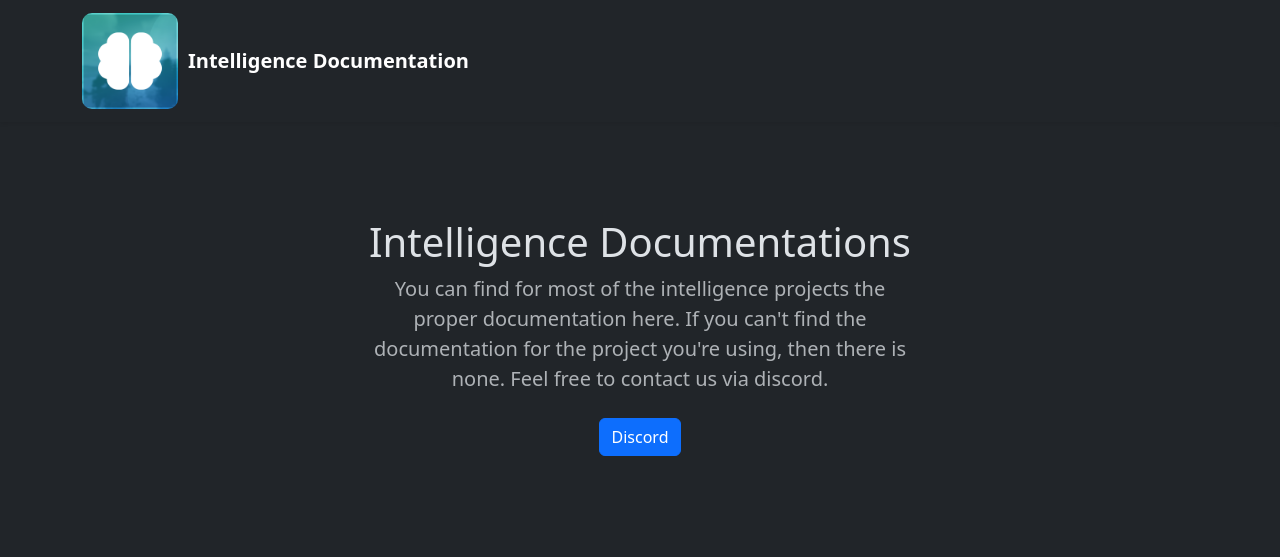
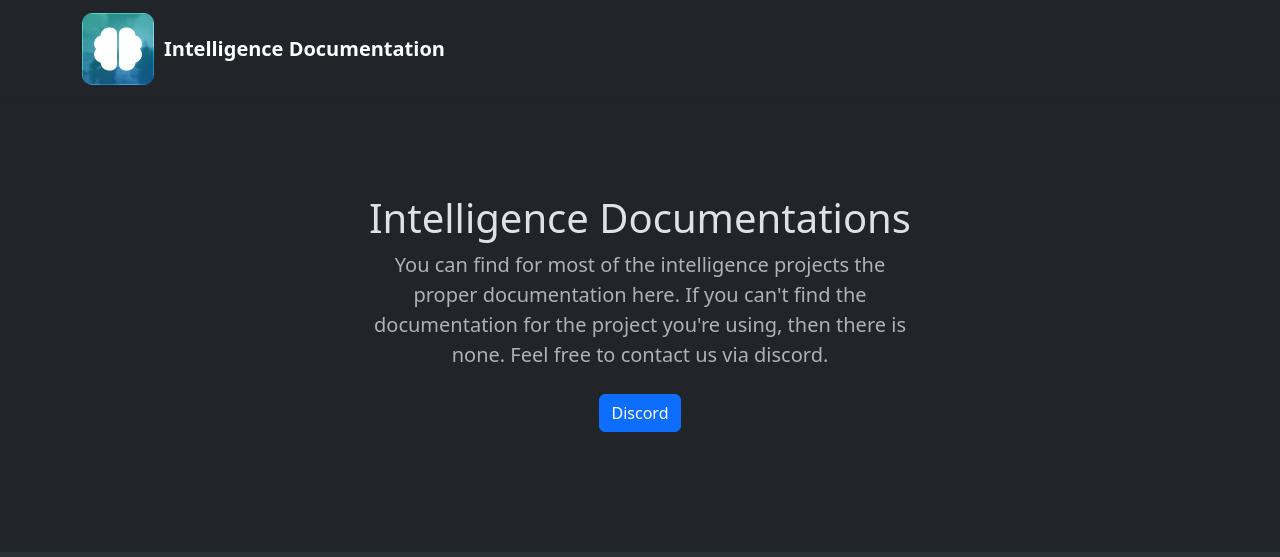
Before and after one commit to IntelligenceModding/Intelligence-Documentation-Page, a plain HTML site: page index.html in a window 1280 px wide. Shown: the top 557 px of the page. Drawn offline with nearby package versions, Linux system fonts and the light colour scheme.

Commit message:
Smaller Icon 96x96 -> 72x72

```diff
--- a/index.html
+++ b/index.html
@@ -113,7 +113,7 @@
     <div class="navbar navbar-dark bg-dark shadow-sm">
         <div class="container">
             <a href="#" class="navbar-brand d-flex align-items-center">
-                <img alt="e" src="assets/pictures/BH_INH_Logo_2.png" width="96" height="96"
+                <img alt="e" src="assets/pictures/BH_INH_Logo_2.png" width="72" height="72"
                      style="margin-right: 10px; border-radius: 10px">
                 <strong>Intelligence Documentation</strong>
             </a>
```
